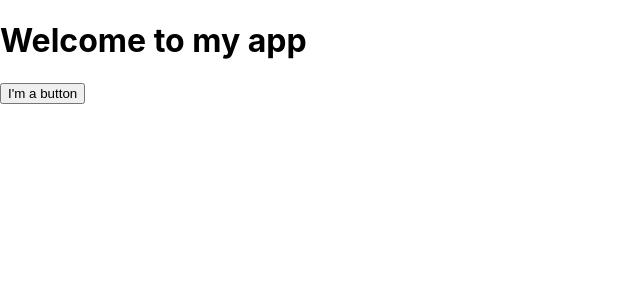
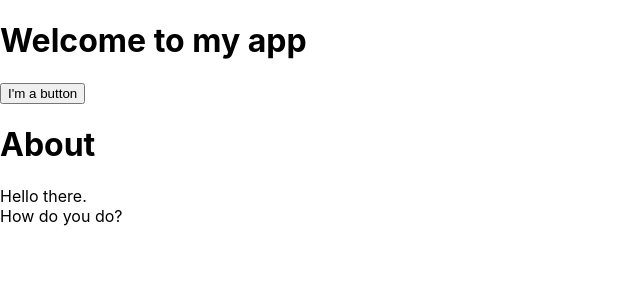
Before and after one commit to KendiN/react-intro, a React (Create React App) app: page / in a window 1280 px wide. Shown: the top 300 px of the page, without its empty margins (0-640 px from the left). Built offline with nearby package versions, Linux system fonts and the light colour scheme.

Commit message:
feat: Writing markup with JSX

```diff
--- a/src/App.js
+++ b/src/App.js
@@ -6,11 +6,21 @@
   );
 }
 
+function AboutPage() {
+  return (
+    <>
+    <h1>About</h1>
+    <p>Hello there. <br />How do you do?</p>
+    </>
+  )
+}
+
 export default function MyApp() {
   return (
     <div>
       <h1>Welcome to my app</h1>
       <MyButton />
+      <AboutPage />
     </div>
   );
 }
```
